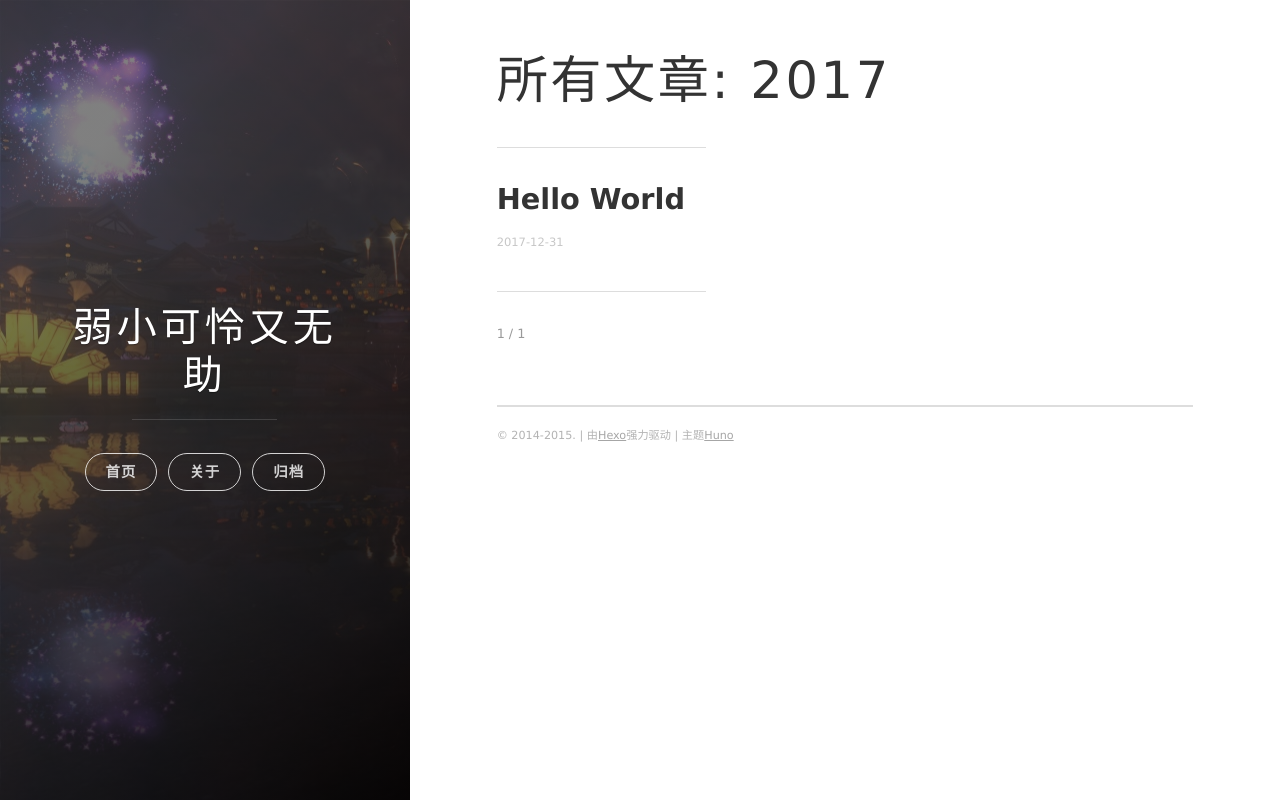
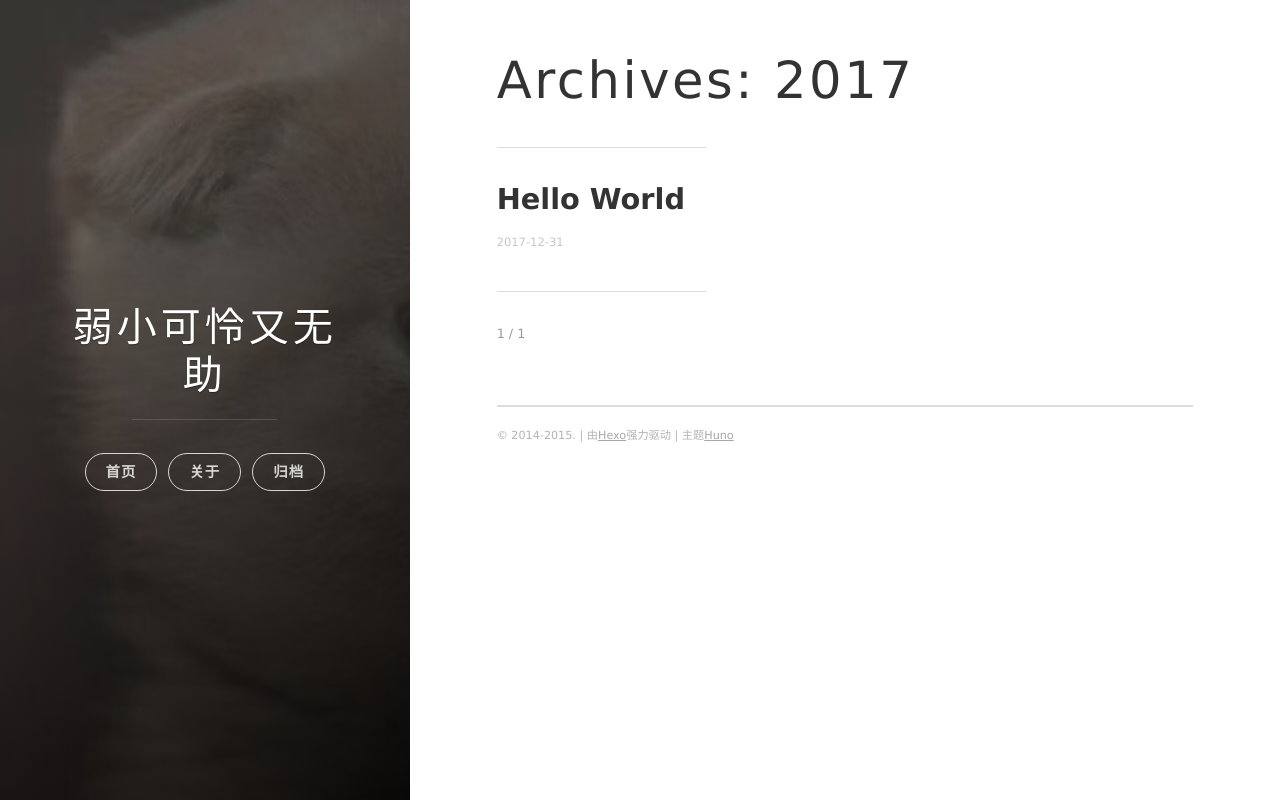
Before and after one commit to Abigail16/Abigail16.github.io, a plain HTML site: page archives/2017/index.html in a window 1280 px wide. Drawn offline with nearby package versions, Linux system fonts and the light colour scheme; some packages are replaced by stand-ins of ours.

Commit message:
Site updated: 2017-12-31 17:10:14

```diff
--- a/archives/2017/index.html
+++ b/archives/2017/index.html
@@ -7,7 +7,7 @@
 
 
     <title>
-      所有文章: 2017
+      Archives: 2017
     </title>
 
     <meta name="viewport" content="width=device-width, initial-scale=1, maximum-scale=1, user-scalable=no">
@@ -18,13 +18,13 @@
 
     <meta name="description" content="A little girl wants to change her life.">
 <meta property="og:type" content="website">
-<meta property="og:title" content="所有文章: 2017">
+<meta property="og:title" content="Archives: 2017">
 <meta property="og:url" content="https://abigail16.github.io/archives/2017/index.html">
 <meta property="og:site_name" content="弱小可怜又无助">
 <meta property="og:description" content="A little girl wants to change her life.">
 <meta property="og:locale" content="zh-Hans">
 <meta name="twitter:card" content="summary">
-<meta name="twitter:title" content="所有文章: 2017">
+<meta name="twitter:title" content="Archives: 2017">
 <meta name="twitter:description" content="A little girl wants to change her life.">
 
 
@@ -146,7 +146,7 @@ classes that you can use:
 
 
 
-  <h1 class="archive-title">所有文章: 2017</h1>
+  <h1 class="archive-title">Archives: 2017</h1>
   <hr class="post-list__divider" />
 
 
--- a/css/uno.css
+++ b/css/uno.css
@@ -1196,7 +1196,7 @@ hr {
   width: 100%;
   max-width: none;
   height: 100%;
-  background: url(../images/background-cover.jpg) top left no-repeat #666666;
+  background: url(../images/background-coverd.jpg) top left no-repeat #666666;
   background-size: cover; }
 
 .panel-cover--collapsed {
```
Also changed, not shown: archives/2017/12/index.html (+4 -4 lines), archives/index.html (+3 -3 lines), images/background-coverd.jpg (added).
